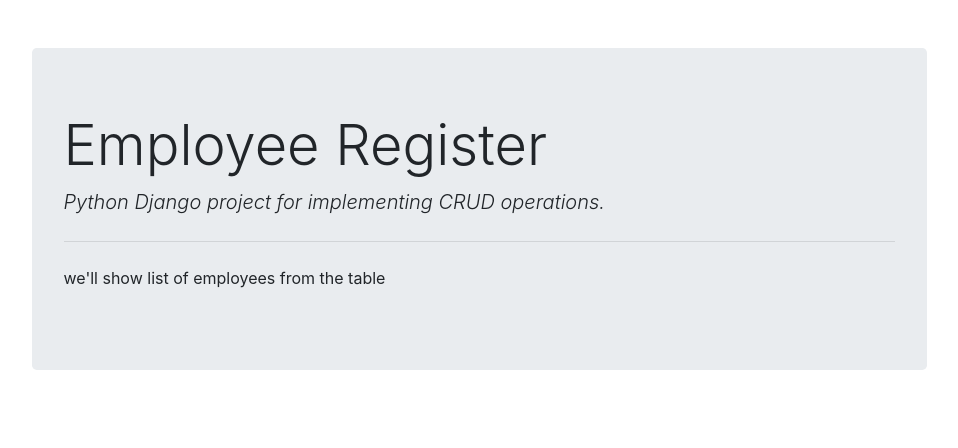
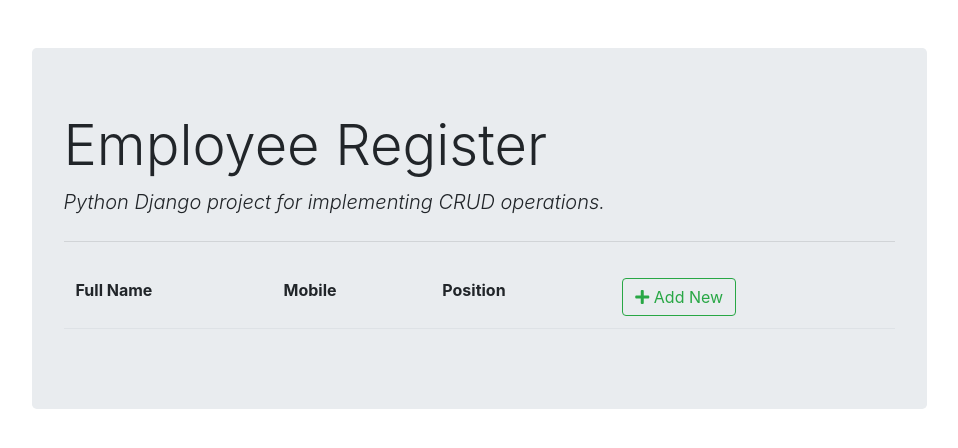
Before and after one commit to js9605/CRUD, a Django app: page /employee/list/ in a window 1280 px wide. Shown: the top 448 px of the page, without its empty margins (161-1119 px from the left). Run offline with Django 4.2, Linux system fonts and the light colour scheme; data that the repository does not hold is empty.

Commit message:
Django Form Submission
Django Form Submission - Finall commit

```diff
--- a/crud_practice/crud_practice/settings.py
+++ b/crud_practice/crud_practice/settings.py
@@ -83,7 +83,7 @@
         'ENGINE': 'django.db.backends.postgresql',
         'NAME': 'EmployeeDB',
         'USER' : 'postgres',
-        'PASSWORD' : 'password_here',
+        'PASSWORD' : 'your_password_here',
         #'HOST' : 'localhost'
         'HOST': 'db',    # Use the service name defined in docker-compose.yml
         'PORT': 5432,    # The default PostgreSQL port
--- a/crud_practice/docker-compose.yml
+++ b/crud_practice/docker-compose.yml
@@ -7,7 +7,7 @@
     container_name: demo-postgres #you can change this
     environment:
       - POSTGRES_USER=CustomUser
-      - POSTGRES_PASS=password_here
+      - POSTGRES_PASS=your_password_here
       - POSTGRES_DB=EmployeeDB
       - POSTGRES_PORT=5432
     ports:
@@ -18,7 +18,7 @@
   #   environment:
   #     POSTGRES_DB: EmployeeDB
   #     POSTGRES_USER: postgres
-  #     POSTGRES_PASSWORD: password_here
+  #     POSTGRES_PASSWORD: somepassword
   #     POSTGRES_PORT: 5432
   #   ports:
   #     - "5432:5432"
--- a/crud_practice/employee_register/forms.py
+++ b/crud_practice/employee_register/forms.py
@@ -10,3 +10,8 @@
             'fullname':'Full Name',
             'emp_code':'EMP. Code'
         }
+
+    def __init__(self, *args, **kwargs):
+        super(EmployeeForm, self).__init__(*args, **kwargs)
+        self.fields['position'].empty_label = "Select"
+        self.fields['emp_code'].required = False
--- a/crud_practice/employee_register/templates/employee_register/base.html
+++ b/crud_practice/employee_register/templates/employee_register/base.html
@@ -6,6 +6,7 @@
     <title>Employee Register</title>
     <!-- Optional JavaScript -->
     <!-- jQuery first, then Popper.js, then Bootstrap JS -->
+    <link rel="stylesheet" href="https://cdnjs.cloudflare.com/ajax/libs/font-awesome/5.15.3/css/all.min.css">
     <link rel="stylesheet" href="https://cdn.jsdelivr.net/npm/bootstrap@4.3.1/dist/css/bootstrap.min.css" integrity="sha384-ggOyR0iXCbMQv3Xipma34MD+dH/1fQ784/j6cY/iJTQUOhcWr7x9JvoRxT2MZw1T" crossorigin="anonymous">
 </head>
 <body>
--- a/crud_practice/employee_register/templates/employee_register/employee_list.html
+++ b/crud_practice/employee_register/templates/employee_register/employee_list.html
@@ -1,5 +1,38 @@
 {% extends "employee_register/base.html" %}
 
 {% block content %}
-<p>we'll show list of employees from the table</p>
+<table class="table table-borderless">
+    <thead class="border-bottom font-weight-bold">
+        <tr>
+            <td>Full Name</td>
+            <td>Mobile</td>
+            <td>Position</td>
+            <td>
+                <a href="{% url 'employee_insert' %}" class="btn btn-outline-success">
+                    <i class="fas fa-plus"></i> Add New
+                </a>
+            </td>
+        </tr>
+    </thead>
+    <tbody>
+        {% for employee in employee_list %}
+            <tr>
+                <td>{{ employee.fullname }}</td>
+                <td>{{ employee.mobile }}</td>
+                <td>{{ employee.position.title }}</td>
+                <td>
+                    <a href="{% url 'employee_update' employee.id %}" class="btn text-secondary px-0">
+                        <i class="far fa-edit fa-lg"></i>
+                    </a>
+                    <form action="{% url 'employee_delete' employee.id %}" method="post" class="d-inline">
+                        {% csrf_token %}
+                        <button type="submit" class="btn">
+                            <i class="far fa-trash-alt fa-lg text-danger float-right"></i>
+                        </button>
+                    </form>
+                </td>
+            </tr>
+        {% endfor %}
+    </tbody>
+</table>
 {% endblock content %}
--- a/crud_practice/employee_register/urls.py
+++ b/crud_practice/employee_register/urls.py
@@ -2,6 +2,8 @@
 from . import views
 
 urlpatterns = [
-    path('', views.employee_form),
-    path('list/', views.employee_list)
+    path('', views.employee_form, name='employee_insert'),
+    path('<int:id>/', views.employee_form, name='employee_update'),
+    path('delete/<int:id>/', views.employee_delete, name='employee_delete'),
+    path('list/', views.employee_list, name='employee_list')
 ]
--- a/crud_practice/employee_register/views.py
+++ b/crud_practice/employee_register/views.py
@@ -1,13 +1,33 @@
-from django.shortcuts import render
+from django.shortcuts import render, redirect
 from .forms import EmployeeForm
+from .models import Employee
 # Create your views here.
 
 def employee_list(request):
-    return render(request, "employee_register/employee_list.html")
+    context = {'employee_list':Employee.objects.all()}
+    return render(request, "employee_register/employee_list.html", context)
 
-def employee_form(request):
-    form = EmployeeForm()
-    return render(request, "employee_register/employee_form.html", {'form':form})
 
-def employee_delete(request):
-    return
+def employee_form(request,id=0):
+    if request.method == "GET":
+        if id == 0:
+            form = EmployeeForm()
+        else:
+            employee = Employee.objects.get(pk=id)
+            form = EmployeeForm(instance=employee)
+        return render(request, "employee_register/employee_form.html", {'form':form})
+    else:
+        if id == 0:
+            form = EmployeeForm(request.POST)
+        else:
+            employee = Employee.objects.get(pk=id)
+            form = EmployeeForm(request.POST,instance = employee)
+        if form.is_valid():
+            form.save()
+        return redirect('/employee/list')
+
+
+def employee_delete(request, id):
+    employee = Employee.objects.get(pk=id)
+    employee.delete()
+    return redirect('/employee/list')
```
Also changed, not shown: crud_practice/employee_register/templates/employee_register/employee_form.html (+10 -0 lines).
